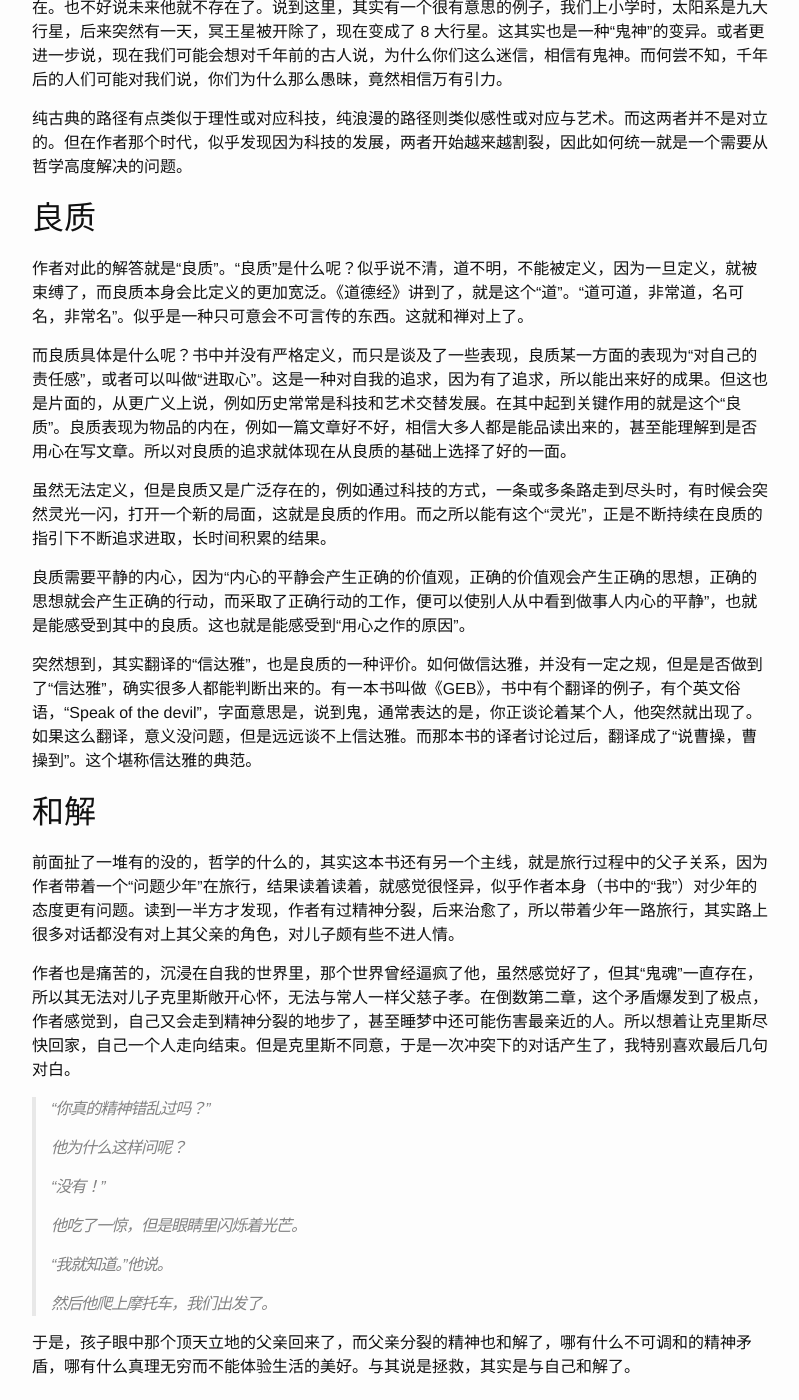
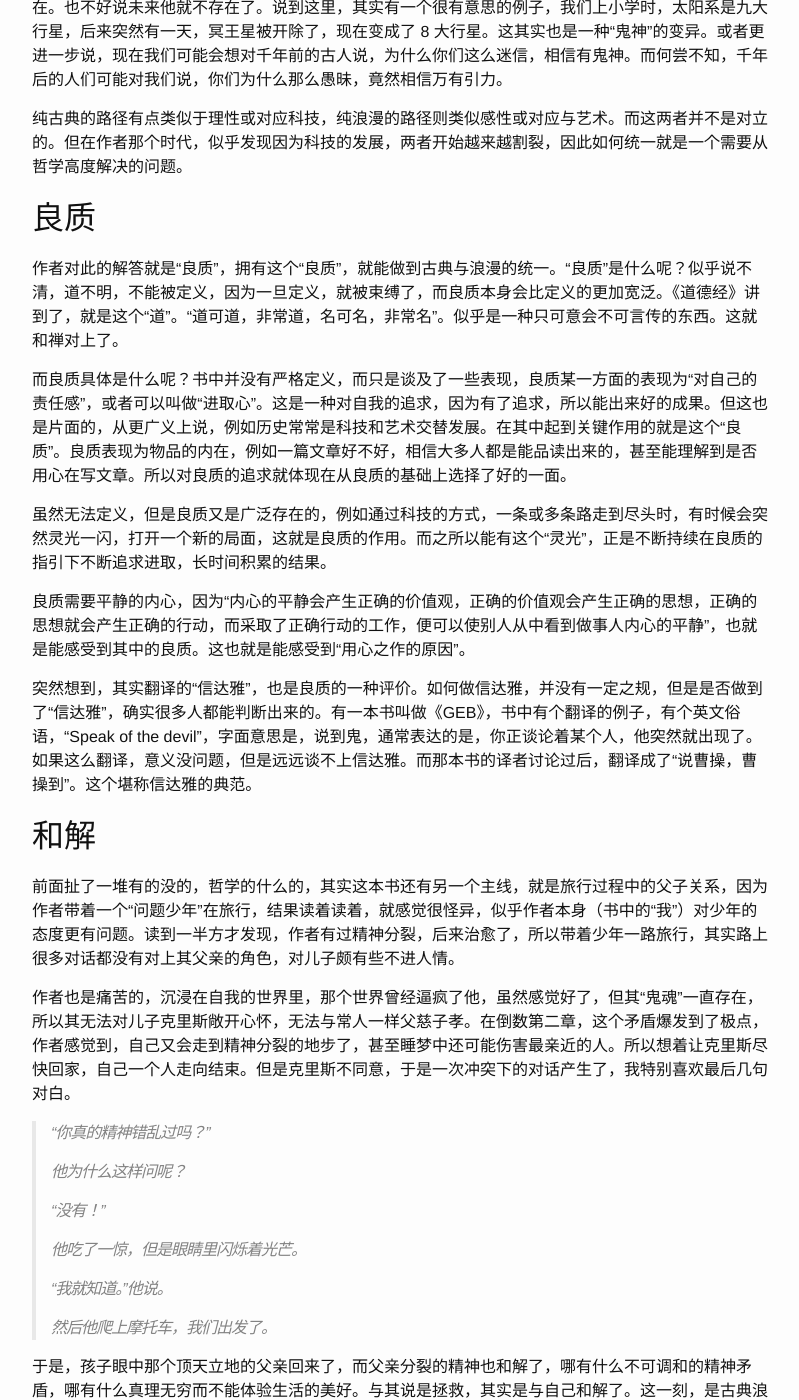
Before and after one commit to smallzhan/smallzhan.github.io, a Jekyll site: the page built from _posts/2025-10-26-T212352--读书笔记《禅与摩托车维修艺术》__读书笔记.md, in a window 1280 px wide and 1400 px high, scrolled down 1053 px. Shown: the whole window, without its empty margins (238-1037 px from the left). Built offline with Jekyll 4.4.1, drawn with Linux system fonts in a browser that asks for light colours; comment, search, counter and statistics services are not loaded; some of the changed text lies outside the part shown.

Commit message:
add blog 2025-10-26-T212352--读书笔记《禅与摩托车维修艺术》__读书笔记.md

```diff
--- a/_posts/2025-10-26-T212352--读书笔记《禅与摩托车维修艺术》__读书笔记.md
+++ b/_posts/2025-10-26-T212352--读书笔记《禅与摩托车维修艺术》__读书笔记.md
@@ -33,7 +33,7 @@ tags:
 
 # 良质
 
-作者对此的解答就是“良质”。“良质”是什么呢？似乎说不清，道不明，不能被定义，因为一旦定义，就被束缚了，而良质本身会比定义的更加宽泛。《道德经》讲到了，就是这个“道”。“道可道，非常道，名可名，非常名”。似乎是一种只可意会不可言传的东西。这就和禅对上了。
+作者对此的解答就是“良质”，拥有这个“良质”，就能做到古典与浪漫的统一。“良质”是什么呢？似乎说不清，道不明，不能被定义，因为一旦定义，就被束缚了，而良质本身会比定义的更加宽泛。《道德经》讲到了，就是这个“道”。“道可道，非常道，名可名，非常名”。似乎是一种只可意会不可言传的东西。这就和禅对上了。
 
 而良质具体是什么呢？书中并没有严格定义，而只是谈及了一些表现，良质某一方面的表现为“对自己的责任感”，或者可以叫做“进取心”。这是一种对自我的追求，因为有了追求，所以能出来好的成果。但这也是片面的，从更广义上说，例如历史常常是科技和艺术交替发展。在其中起到关键作用的就是这个“良质”。良质表现为物品的内在，例如一篇文章好不好，相信大多人都是能品读出来的，甚至能理解到是否用心在写文章。所以对良质的追求就体现在从良质的基础上选择了好的一面。
 
@@ -62,11 +62,11 @@ tags:
 >
 > 然后他爬上摩托车，我们出发了。
 
-于是，孩子眼中那个顶天立地的父亲回来了，而父亲分裂的精神也和解了，哪有什么不可调和的精神矛盾，哪有什么真理无穷而不能体验生活的美好。与其说是拯救，其实是与自己和解了。
+于是，孩子眼中那个顶天立地的父亲回来了，而父亲分裂的精神也和解了，哪有什么不可调和的精神矛盾，哪有什么真理无穷而不能体验生活的美好。与其说是拯救，其实是与自己和解了。这一刻，是古典浪漫的极致结合与统一。所以，其实克里斯，很大程度上就是作者的“良质”。
 
 
 # 总结
 
 谈不上总结，这本书里面很多哲学思想没读明白，虽然是小说，但是似乎和一本哲学读物差不多，上一次有这个感受还是读贾德的《苏菲的世界》，但那个偏少年文学，虽然讲述比较严肃的哲学，但是语言轻快，读起来妙趣横生。这本书就不太一样，分裂的写法，逐步深入的理性，良质的探索，以及最后到苏格拉底，亚里士多德，修辞学，辩证法等，还是比较晦涩难懂的，可能是没有相关的背景。但是抛开这些，从游记开始，到对理性的看法，和良质的表现等，又能引发一些思考，反而别有一番回味。
 
-那就这样吧，能引发点思考就够了。
+那就这样吧，能引发点思考就够了。如果不是看到后记说到克里斯遇害，就更好了。
```
